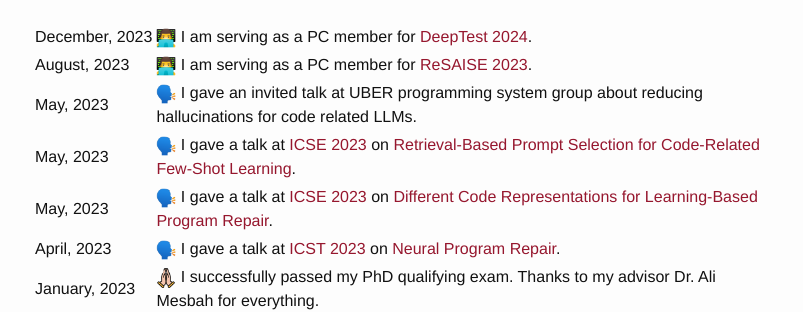
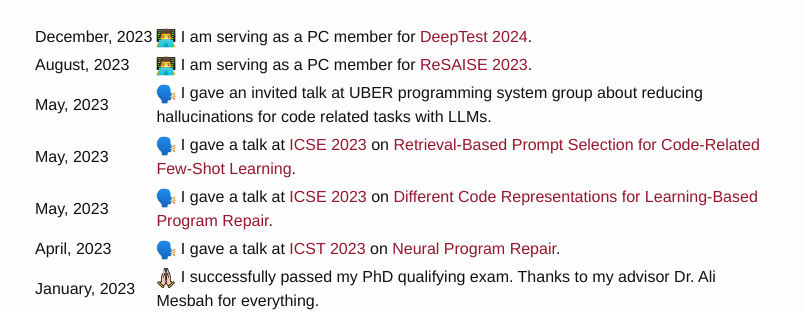
Before and after one commit to nashid/nashid.github.io, a Jekyll site: the page built from index.md, in a window 1280 px wide. Shown: the part 430-742 px from the top of the page, without its empty margins (238-1041 px from the left). Built offline with Jekyll 4.4.1, drawn with Linux system fonts in a browser that asks for light colours.

Commit message:
update news

```diff
--- a/index.md
+++ b/index.md
@@ -15,7 +15,7 @@
 |---------------------|-----------------------------------------------------------------------------------------------------------------------------------------------------------------------------------------------------------------------------------------------------------------------------------|
 | December,&nbsp;2023 | <img src="./resources/images/icon-paper-review.png" width="20" height="20"> I am serving as a PC member for [DeepTest 2024](https://conf.researchr.org/home/icse-2024/deeptest-2024).                                                                                             |
 | August,&nbsp;2023   | <img src="./resources/images/icon-paper-review.png" width="20" height="20"> I am serving as a PC member for [ReSAISE 2023](https://resaise.github.io/2023/committee.html).                                                                                                        |
-| May,&nbsp;2023      | <img src="./resources/images/icon-talk.png" width="20" height="20"> I gave an invited talk at UBER programming system group about reducing hallucinations for code related LLMs.                                                                                                  |
+| May,&nbsp;2023      | <img src="./resources/images/icon-talk.png" width="20" height="20"> I gave an invited talk at UBER programming system group about reducing hallucinations for code related tasks with LLMs.                                                                                       |
 | May,&nbsp;2023      | <img src="./resources/images/icon-talk.png" width="20" height="20"> I gave a talk at [ICSE 2023](https://conf.researchr.org/home/icse-2023) on [Retrieval-Based Prompt Selection for Code-Related Few-Shot Learning](https://nashid.github.io/resources/papers/cedar-icse23.pdf). |
 | May,&nbsp;2023      | <img src="./resources/images/icon-talk.png" width="20" height="20"> I gave a talk at [ICSE 2023](https://conf.researchr.org/home/icse-2023) on [Different Code Representations for Learning-Based Program Repair](https://nashid.github.io/resources/papers/reptory-emse22.pdf).  |
 | April,&nbsp;2023    | <img src="./resources/images/icon-talk.png" width="20" height="20"> I gave a talk at [ICST 2023](https://conf.researchr.org/home/icst-2023) on [Neural Program Repair](https://nashid.github.io/resources/papers/glance-icst23.pdf).                                              |
```
